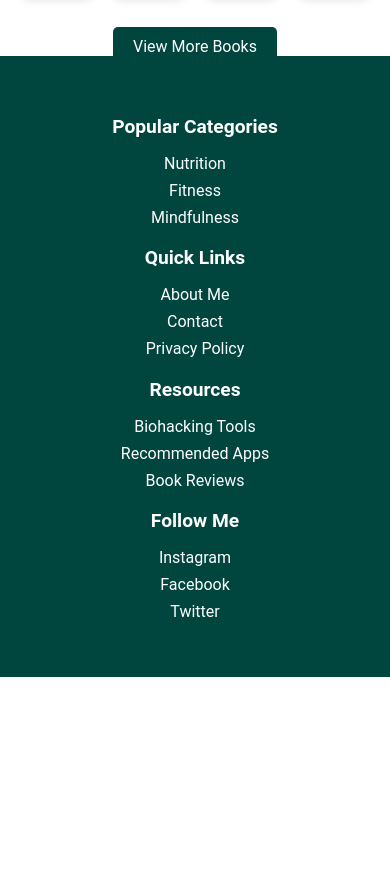
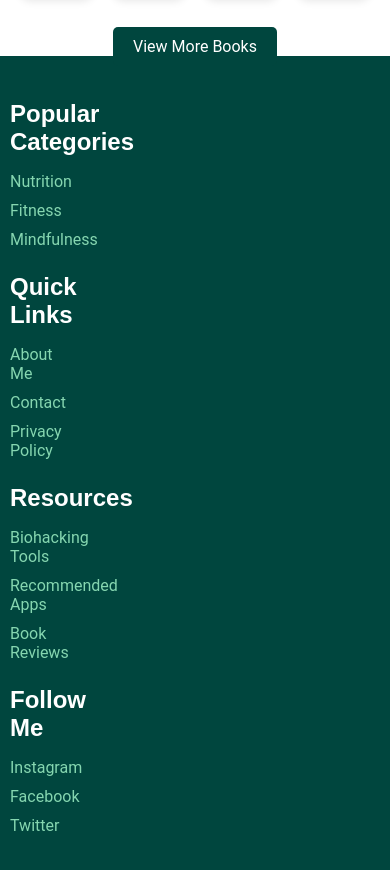
Before and after one commit to anka29335/biohacking, a plain HTML site: page index.html in a window 390 px wide. Shown: the part 2107-2977 px from the top of the page. Before the commit the page ends 2784 px from the top, so only its background shows below. Drawn offline with Linux system fonts and the light colour scheme.

Commit message:
Update stylesheet.css
2

```diff
--- a/stylesheet.css
+++ b/stylesheet.css
@@ -142,21 +142,21 @@ body {
 
 /* Footer */
 .footer {
-    background-color: #00463e; /* Dark Green Background */
+    background-color: #00463e;
     color: white;
+    padding: 20px 10px;
     display: flex;
-    justify-content: space-between; /* Place sections next to each other */
-    padding: 40px 30px;
-    flex-wrap: wrap; /* Allow sections to wrap if the screen is smaller */
+    justify-content: space-between;
+    text-align: left;
 }
 
 .footer-section {
-    max-width: 23%; /* Each section takes up 1/4 of the space */
-    margin: 10px;
+    max-width: 20%;
 }
 
 .footer-section h3 {
-    font-size: 1.2em;
+    font-family: 'Bebas Neue', sans-serif;
+    font-size: 1.5em;
     margin-bottom: 10px;
 }
 
@@ -166,29 +166,15 @@ body {
 }
 
 .footer-section li {
-    margin-bottom: 8px;
+    margin: 10px 0;
 }
 
 .footer-section a {
-    color: white;
+    color: #85d6b0;
     text-decoration: none;
-    font-size: 1em;
+    transition: color 0.3s ease;
 }
 
 .footer-section a:hover {
-    color: #85d6b0;
+    color: #ffd3b6;
 }
-
-/* Media Queries */
-@media (max-width: 768px) {
-    .footer {
-        flex-direction: column;
-        align-items: center; /* Align footer sections vertically on smaller screens */
-    }
-
-    .footer-section {
-        max-width: 100%; /* Allow sections to take full width on small screens */
-        text-align: center; /* Center align footer text */
-        margin: 10px 0; /* Remove side margins for smaller screens */
-    }
-}
```
